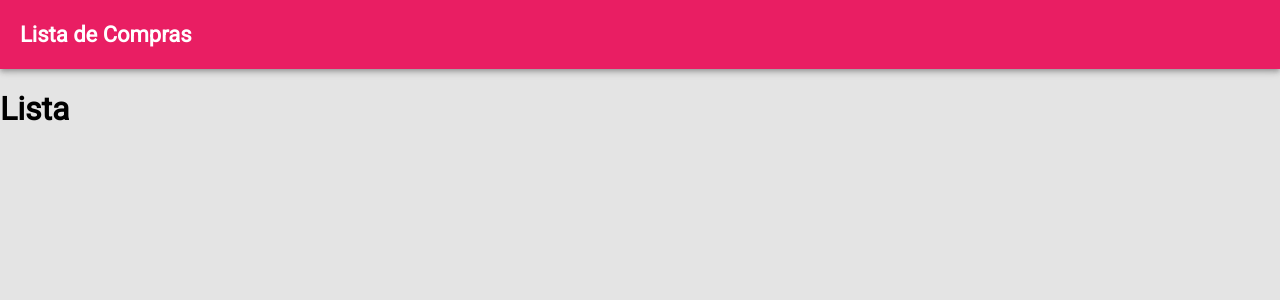
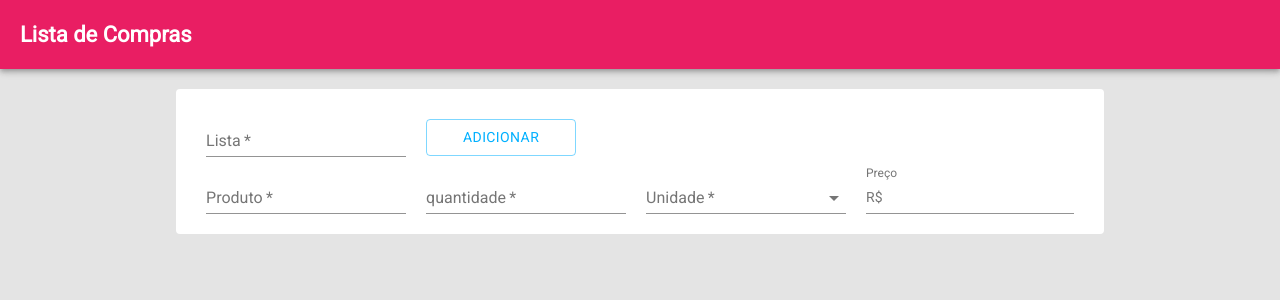
Before and after one commit to rodrigoasouza93/listacompras, a React (Create React App) app: page /lista in a window 1280 px wide. Shown: the top 300 px of the page. Built offline with nearby package versions, Linux system fonts and the light colour scheme; the HTML template or start-up script is replaced by a standard one.

Commit message:
Criar e estilizar formulário

```diff
--- a/src/createList/index.js
+++ b/src/createList/index.js
@@ -1,7 +1,66 @@
 import React from 'react';
 
+import MenuItem from '@material-ui/core/MenuItem';
+import TextField from '@material-ui/core/TextField';
+import { InputAdornment } from '@material-ui/core';
+import Button from '@material-ui/core/Button';
+
+import './list.css'
+
+const units = ['kg', 'lt', 'un'];
+
 const CreateList = () => (
-  <h1>Lista</h1>
+  <div className="page-container">
+    <form className="form-container">
+      <div className="form-row">
+        <TextField
+          label="Lista"
+          name="list"
+          value={''}
+          onChange={() => { }}
+          required
+        />
+        <Button variant="outlined" color="secondary">Adicionar</Button>
+      </div>
+      <div className="form-row">
+        <TextField
+          label="Produto"
+          name="product"
+          value={''}
+          onChange={() => { }}
+          required
+        />
+        <TextField
+          label="quantidade"
+          name="quantity"
+          value={''}
+          onChange={() => { }}
+          required
+        />
+        <TextField
+          select
+          label="Unidade"
+          name="unity"
+          value={''}
+          onChange={() => { }}
+          required
+        >
+          {units.map(option => (
+            <MenuItem key={option} calue={option}>{option}</MenuItem>
+          ))}
+        </TextField>
+        <TextField
+          label="Preço"
+          name="price"
+          value={''}
+          onChange={() => { }}
+          InputProps={{
+            startAdornment: <InputAdornment position="start">R$</InputAdornment>
+          }}
+        />
+      </div>
+    </form>
+  </div>
 );
 
 export default CreateList;
--- a/src/createList/list.css
+++ b/src/createList/list.css
@@ -0,0 +1,17 @@
+.form-container {
+  display: flex;
+  flex-direction: column;
+  background-color: #FFFFFF;
+  padding: 20px;
+  border-radius: 4px;
+}
+
+.form-row > div {
+  min-width: 200px;
+  margin: 0px 10px;
+}
+
+.form-row button {
+  margin: 10px;
+  width: 150px;
+}
```
